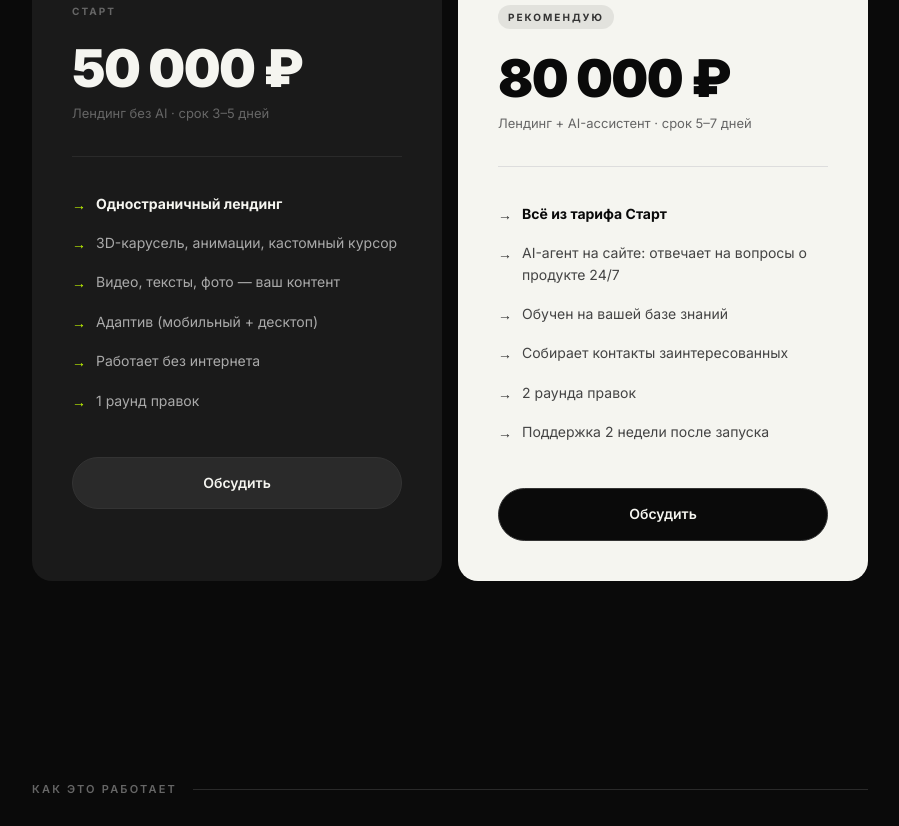
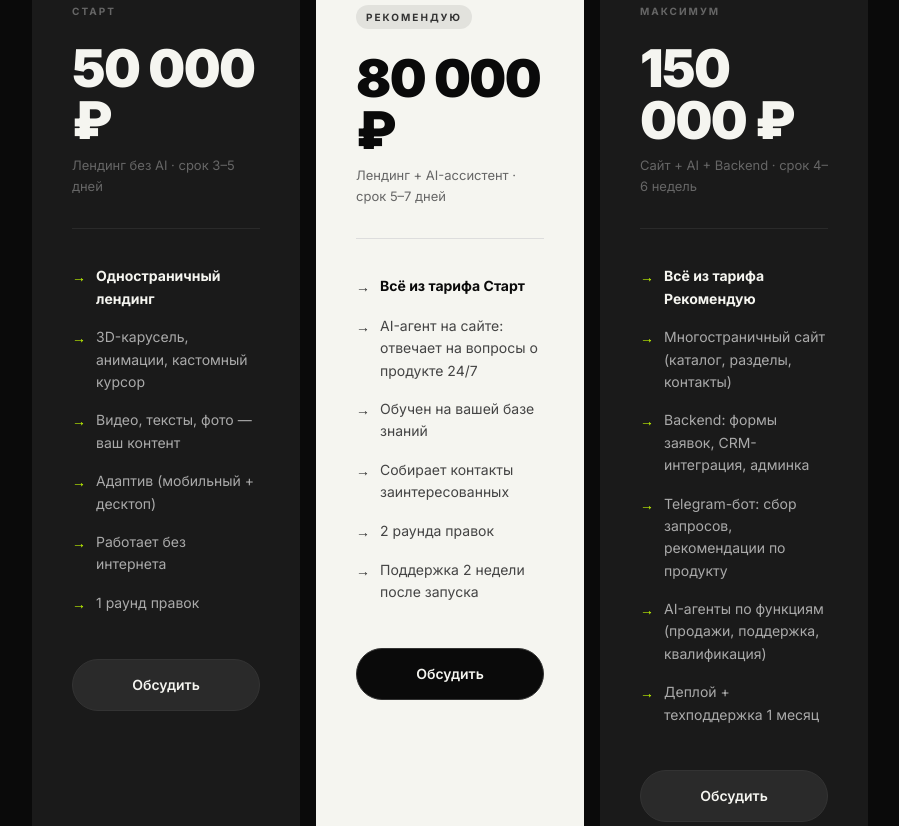
Before and after one commit to makefacktory90-lgtm/makefacktory90-lgtm.github.io, a plain HTML site: page draft/kp-vibecoding.html in a window 1280 px wide. Shown: the part 2576-3402 px from the top of the page, without its empty margins (190-1089 px from the left). Drawn offline with Linux system fonts and the light colour scheme.

Commit message:
Add third plan (backend + Denis) to KP page

```diff
--- a/draft/kp-vibecoding.html
+++ b/draft/kp-vibecoding.html
@@ -212,7 +212,7 @@
   /* Pricing */
   .pricing-grid {
     display: grid;
-    grid-template-columns: 1fr 1fr;
+    grid-template-columns: 1fr 1fr 1fr;
     gap: 16px;
     margin-top: 48px;
   }
@@ -401,8 +401,11 @@
     transform: translateY(0);
   }
 
+  @media (max-width: 900px) {
+    .pricing-grid { grid-template-columns: 1fr; }
+  }
   @media (max-width: 640px) {
-    .what-grid, .pricing-grid { grid-template-columns: 1fr; }
+    .what-grid { grid-template-columns: 1fr; }
     .what-item:first-child, .what-item:nth-child(2),
     .what-item:nth-child(3), .what-item:last-child { border-radius: 0; }
     .what-item:first-child { border-radius: 16px 16px 0 0; }
@@ -534,6 +537,22 @@
         <a href="https://t.me/ira_and_ai" target="_blank" class="plan-cta">Обсудить</a>
       </div>
 
+      <div class="plan">
+        <p class="plan-tag">Максимум</p>
+        <div class="plan-price">150 000 ₽</div>
+        <p class="plan-price-note">Сайт + AI + Backend · срок 4–6 недель</p>
+        <div class="plan-divider"></div>
+        <ul class="plan-features">
+          <li><strong>Всё из тарифа Рекомендую</strong></li>
+          <li>Многостраничный сайт (каталог, разделы, контакты)</li>
+          <li>Backend: формы заявок, CRM-интеграция, админка</li>
+          <li>Telegram-бот: сбор запросов, рекомендации по продукту</li>
+          <li>AI-агенты по функциям (продажи, поддержка, квалификация)</li>
+          <li>Деплой + техподдержка 1 месяц</li>
+        </ul>
+        <a href="https://t.me/ira_and_ai" target="_blank" class="plan-cta">Обсудить</a>
+      </div>
+
     </div>
   </div>
 </section>
```
